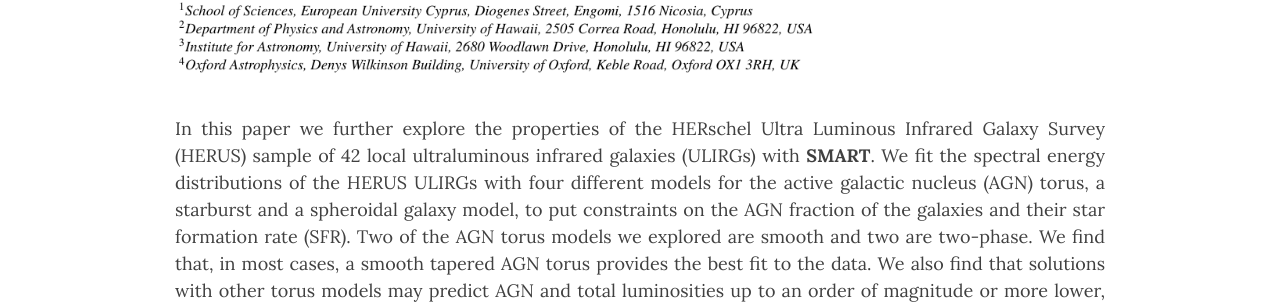
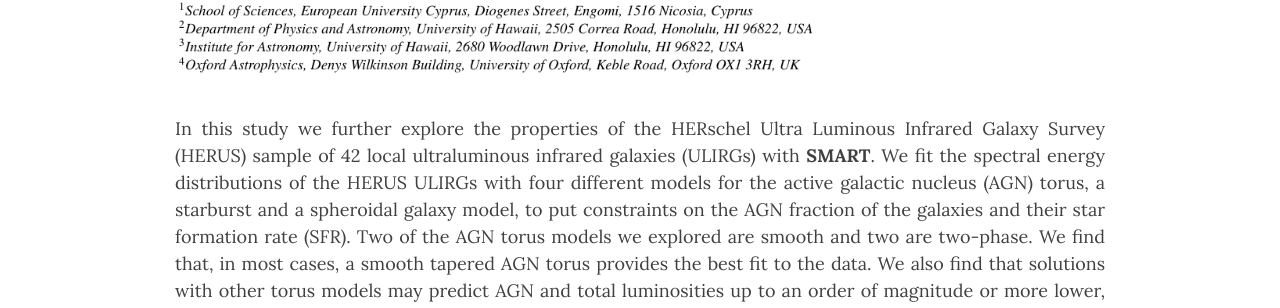
Before and after one commit to ch-var/ch-var.github.io, a Jekyll site: the page built from 2025-02-21-local_ULIRGs.html, in a window 1280 px wide and 900 px high, scrolled down 592 px. Shown: the part 143-451 px from the top of the window. Built offline with Jekyll 4.4.1, drawn with Linux system fonts in a browser that asks for light colours.

Commit message:
Update 2025-02-21-local_ULIRGs.html

```diff
--- a/2025-02-21-local_ULIRGs.html
+++ b/2025-02-21-local_ULIRGs.html
@@ -30,7 +30,7 @@
 <img src="/assets/img/HERUS.png">
 </p>
 
-<p align='justify'>In this paper we further explore the properties of the HERschel Ultra Luminous Infrared Galaxy Survey (HERUS) sample of 42 local ultraluminous infrared galaxies (ULIRGs) with <b>SMART</b>. We fit the spectral energy distributions of the HERUS ULIRGs with four different models for the active galactic nucleus (AGN) torus, a starburst and a spheroidal galaxy model, to put constraints on the AGN fraction of the galaxies and their star formation rate (SFR). Two of the AGN torus models we explored are smooth and two are two-phase. We find that, in most cases, a smooth tapered AGN torus provides the best fit to the data. We also find that solutions with other torus models may predict AGN and total luminosities up to an order of magnitude or more lower, but very rarely higher than the best-fitting model. In contrast, we find that, with minor exceptions, the predicted SFR and stellar mass of the ULIRGs are generally robustly estimated irrespective of the assumed torus model. For further details, please read the <a href="https://doi.org/10.1093/mnras/staf319">article</a>.
+<p align='justify'>In this study we further explore the properties of the HERschel Ultra Luminous Infrared Galaxy Survey (HERUS) sample of 42 local ultraluminous infrared galaxies (ULIRGs) with <b>SMART</b>. We fit the spectral energy distributions of the HERUS ULIRGs with four different models for the active galactic nucleus (AGN) torus, a starburst and a spheroidal galaxy model, to put constraints on the AGN fraction of the galaxies and their star formation rate (SFR). Two of the AGN torus models we explored are smooth and two are two-phase. We find that, in most cases, a smooth tapered AGN torus provides the best fit to the data. We also find that solutions with other torus models may predict AGN and total luminosities up to an order of magnitude or more lower, but very rarely higher than the best-fitting model. In contrast, we find that, with minor exceptions, the predicted SFR and stellar mass of the ULIRGs are generally robustly estimated irrespective of the assumed torus model. For further details, please read the <a href="https://doi.org/10.1093/mnras/staf319">article</a>.
 
 <p align="center">
 <img src="/assets/img/4_AGN_models.png" width="60%" height="60%">
```
